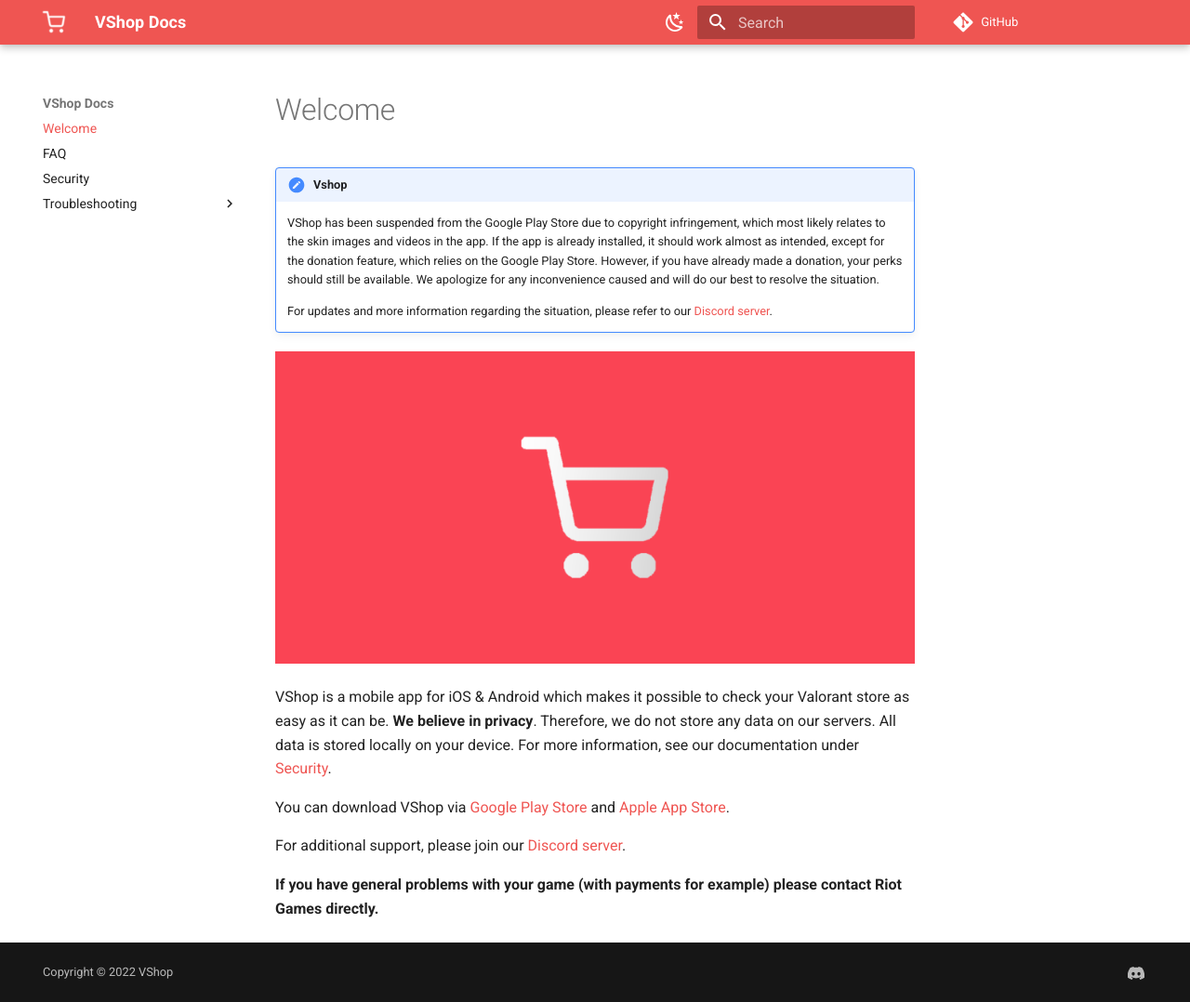
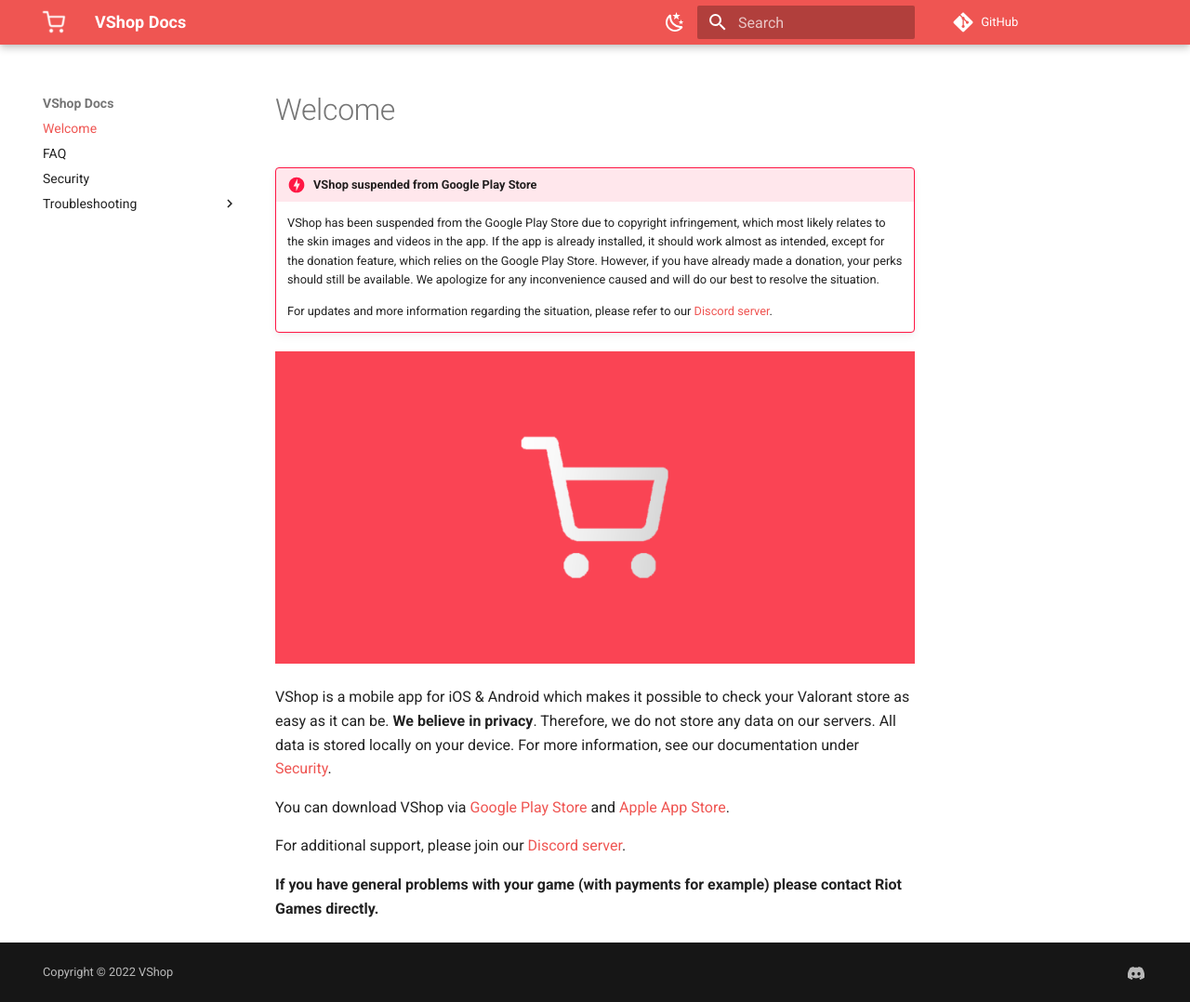
Before and after one commit to VShopApp/docs, an MkDocs documentation site: the page built from docs/index.md, in a window 1280 px wide and 1078 px high. Shown: the whole window at 93% size. Built offline with MkDocs 1.6.1 and Material for MkDocs 9.7.7, drawn with Linux system fonts in a browser that asks for light colours; comment, search, counter and statistics services are not loaded; some of the changed lines change nothing that is shown.

Commit message:
fixed incorrect format

```diff
--- a/docs/index.md
+++ b/docs/index.md
@@ -1,6 +1,6 @@
 # Welcome
 
-!!! VShop suspended from Google Play Store
+!!! danger "VShop suspended from Google Play Store"
 
     VShop has been suspended from the Google Play Store due to copyright infringement, which most likely relates to the skin images and videos in the app. If the app is already installed, it should work almost as intended, except for the donation feature, which relies on the Google Play Store. However, if you have already made a donation, your perks should still be available. We apologize for any inconvenience caused and will do our best to resolve the situation.
 
```
